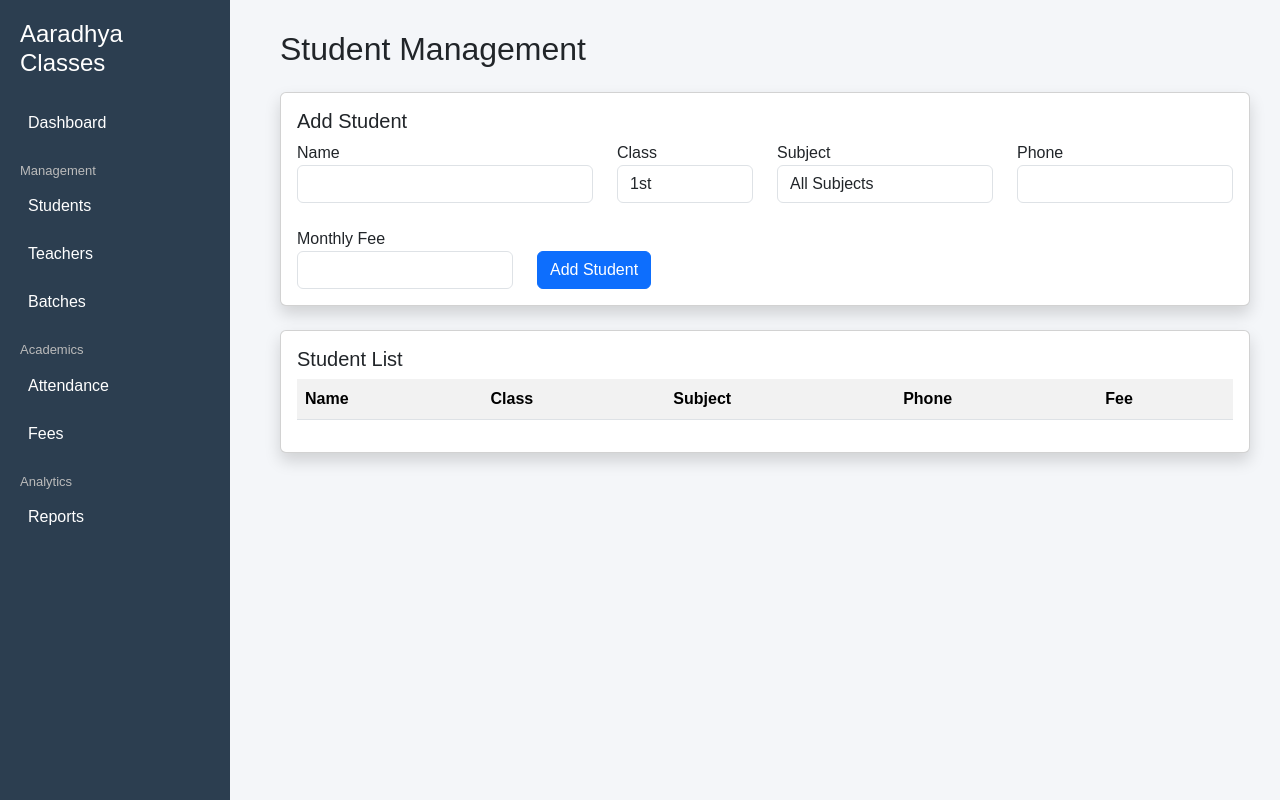
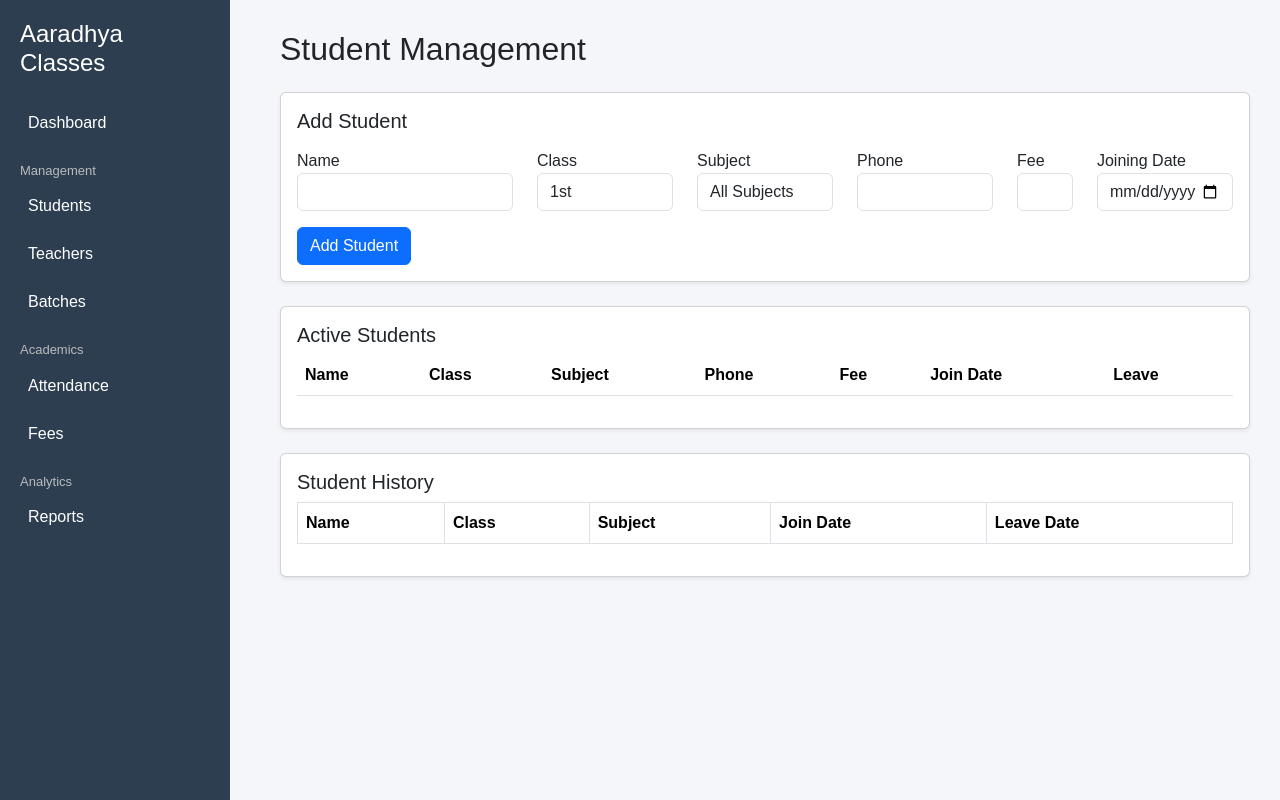
Before and after one commit to cuk6912/aaradhya-classes, a Flask app: page /students in a window 1280 px wide. Run offline with Flask 3, Linux system fonts and the light colour scheme; lists and menus that the app fills with data are empty.

Commit message:
Update students.html

```diff
--- a/templates/students.html
+++ b/templates/students.html
@@ -4,23 +4,23 @@
 
 <h2 class="mb-4">Student Management</h2>
 
-<div class="card shadow mb-4">
+<div class="card shadow-sm mb-4">
 <div class="card-body">
 
-<h5>Add Student</h5>
+<h5 class="mb-3">Add Student</h5>
 
 <form method="POST" action="/add_student">
 
 <div class="row">
 
-<div class="col-md-4">
+<div class="col-md-3">
 <label>Name</label>
-<input class="form-control" name="name" required>
+<input name="name" class="form-control" required>
 </div>
 
 <div class="col-md-2">
 <label>Class</label>
-<select class="form-control" name="class">
+<select name="class" class="form-control">
 <option>1st</option>
 <option>2nd</option>
 <option>3rd</option>
@@ -36,36 +36,34 @@
 </select>
 </div>
 
-<div class="col-md-3">
+<div class="col-md-2">
 <label>Subject</label>
-<select class="form-control" name="subject">
+<select name="subject" class="form-control">
 <option>All Subjects</option>
 <option>Phonics</option>
 <option>Abacus</option>
 </select>
 </div>
 
-<div class="col-md-3">
+<div class="col-md-2">
 <label>Phone</label>
-<input class="form-control" name="phone">
+<input name="phone" class="form-control">
+</div>
+
+<div class="col-md-1">
+<label>Fee</label>
+<input name="fee" type="number" class="form-control">
+</div>
+
+<div class="col-md-2">
+<label>Joining Date</label>
+<input name="join_date" type="date" class="form-control">
 </div>
 
 </div>
 
-<br>
-
-<div class="row">
-
-<div class="col-md-3">
-<label>Monthly Fee</label>
-<input class="form-control" name="fee">
-</div>
-
-<div class="col-md-2">
-<br>
+<div class="mt-3">
 <button class="btn btn-primary">Add Student</button>
-</div>
-
 </div>
 
 </form>
@@ -73,21 +71,28 @@
 </div>
 </div>
 
-<div class="card shadow">
 
+
+<div class="card shadow-sm">
 <div class="card-body">
 
-<h5>Student List</h5>
+<h5>Active Students</h5>
 
 <table class="table table-striped">
 
+<thead>
 <tr>
 <th>Name</th>
 <th>Class</th>
 <th>Subject</th>
 <th>Phone</th>
 <th>Fee</th>
+<th>Join Date</th>
+<th>Leave</th>
 </tr>
+</thead>
+
+<tbody>
 
 {% for s in students %}
 
@@ -96,15 +101,64 @@
 <td>{{s.student_class}}</td>
 <td>{{s.subject}}</td>
 <td>{{s.phone}}</td>
-<td>₹{{s.monthly_fee}}</td>
+<td>{{s.monthly_fee}}</td>
+<td>{{s.join_date}}</td>
+
+<td>
+<form method="POST" action="/leave_student/{{s.id}}">
+<button class="btn btn-sm btn-danger">Leave</button>
+</form>
+</td>
+
 </tr>
 
 {% endfor %}
 
+</tbody>
+
 </table>
 
 </div>
+</div>
 
+
+
+<div class="card shadow-sm mt-4">
+<div class="card-body">
+
+<h5>Student History</h5>
+
+<table class="table table-bordered">
+
+<thead>
+<tr>
+<th>Name</th>
+<th>Class</th>
+<th>Subject</th>
+<th>Join Date</th>
+<th>Leave Date</th>
+</tr>
+</thead>
+
+<tbody>
+
+{% for s in history %}
+
+<tr>
+<td>{{s.name}}</td>
+<td>{{s.student_class}}</td>
+<td>{{s.subject}}</td>
+<td>{{s.join_date}}</td>
+<td>{{s.leave_date}}</td>
+</tr>
+
+{% endfor %}
+
+</tbody>
+
+</table>
+
+</div>
 </div>
 
 {% endblock %}
```
